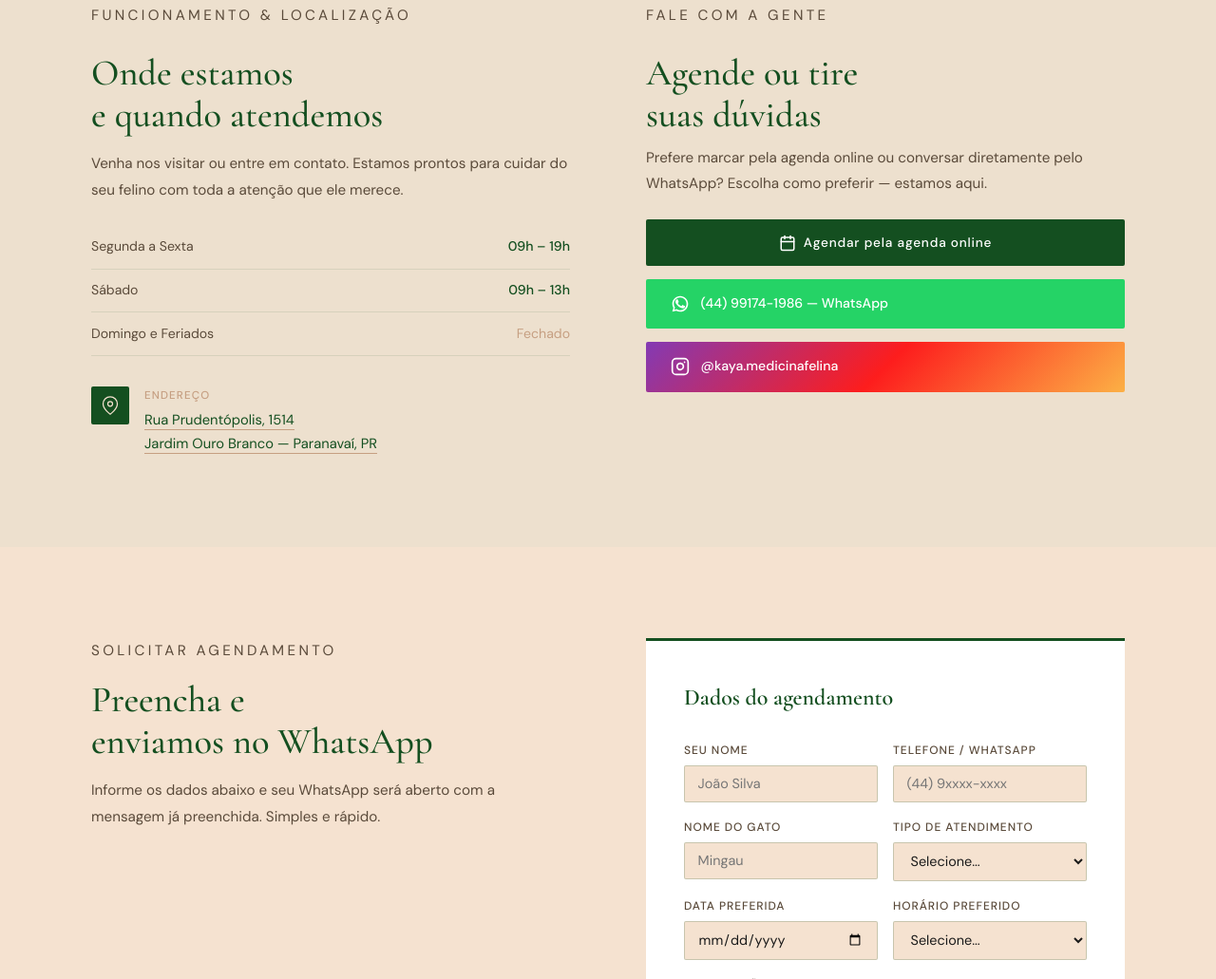
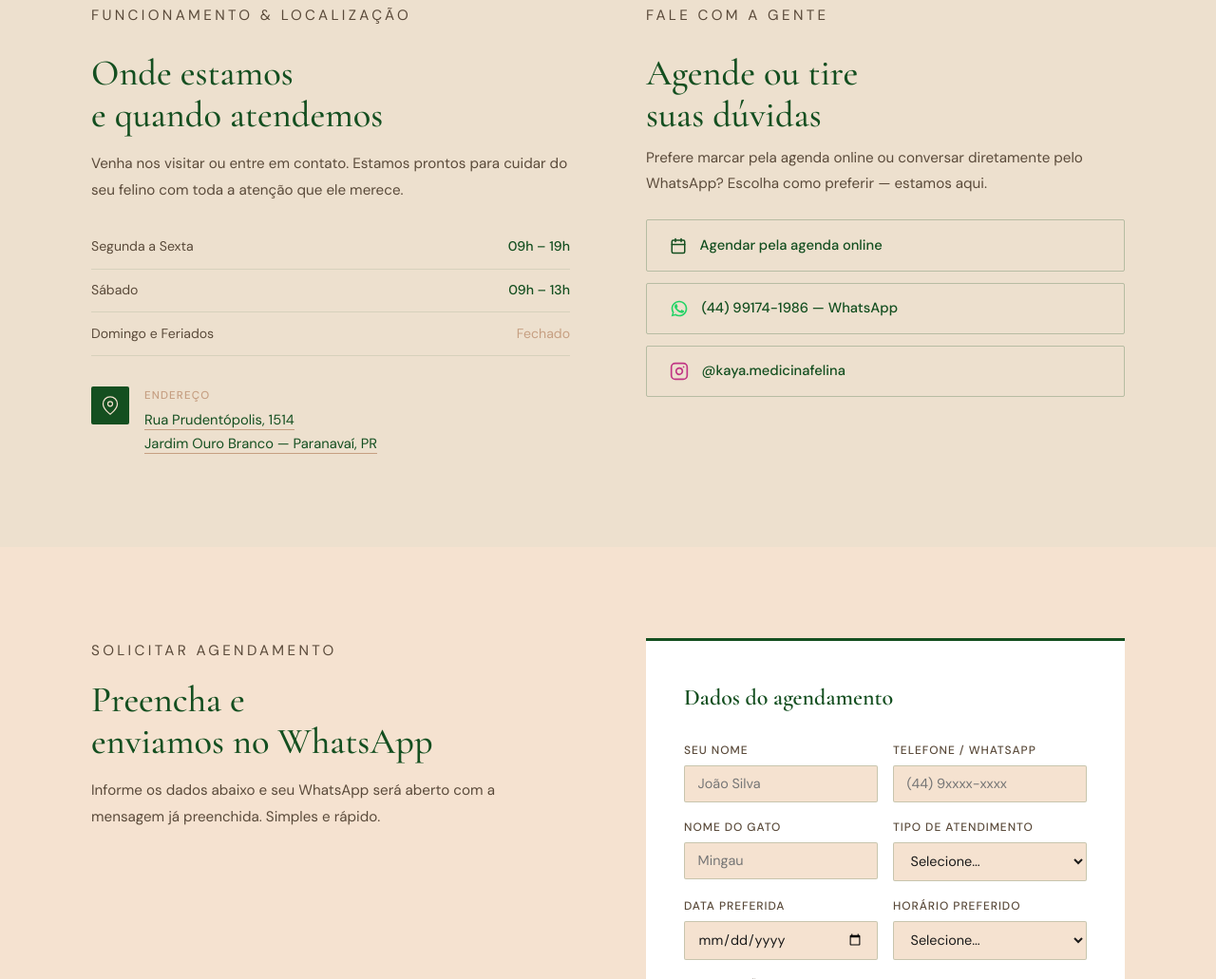
Before and after one commit to kayamedicinafelina/site, a plain HTML site: page index.html in a window 1280 px wide. Shown: the part 3469-4500 px from the top of the page at 95% size. Drawn offline with nearby package versions, Linux system fonts and the light colour scheme.

Commit message:
alterado os botões de contato

```diff
--- a/index.html
+++ b/index.html
@@ -121,11 +121,9 @@
     .contato-bloco{display:flex;flex-direction:column;}
     .contato-bloco h2{font-family:'Cormorant Garamond',serif;font-size:clamp(2rem,3vw,3rem);font-weight:500;color:var(--verde);line-height:1.15;margin-bottom:0.6rem;}
     .contato-bloco>p{font-size:0.95rem;color:var(--suave);line-height:1.8;margin-bottom:1.5rem;}
-    .botoes-contato{display:flex;flex-direction:column;gap:0.85rem;}
-    .btn-whatsapp{display:inline-flex;align-items:center;gap:0.75rem;background:#25D366;color:#fff;text-decoration:none;padding:0.9rem 1.6rem;font-size:0.88rem;font-weight:500;border-radius:2px;transition:background 0.2s,transform 0.15s;}
-    .btn-whatsapp:hover{background:#1dba59;transform:translateY(-1px);}
-    .btn-instagram{display:inline-flex;align-items:center;gap:0.75rem;background:linear-gradient(135deg,#833ab4,#fd1d1d,#fcb045);color:#fff;text-decoration:none;padding:0.9rem 1.6rem;font-size:0.88rem;font-weight:500;border-radius:2px;transition:opacity 0.2s,transform 0.15s;}
-    .btn-instagram:hover{opacity:0.88;transform:translateY(-1px);}
+    .botoes-contato{display:flex;flex-direction:column;gap:0.75rem;}
+    .btn-contato{display:inline-flex;align-items:center;gap:0.85rem;background:transparent;color:#144f20;text-decoration:none;padding:0.85rem 1.5rem;font-family:'DM Sans',sans-serif;font-size:0.92rem;font-weight:500;border:1.5px solid rgba(20,79,32,0.25);border-radius:2px;transition:border-color 0.2s,background 0.2s;}
+    .btn-contato:hover{border-color:#144f20;background:rgba(20,79,32,0.04);}
     .btn-maps{display:inline-flex;align-items:center;gap:0.75rem;background:#fff;color:var(--verde);border:1.5px solid var(--verde);text-decoration:none;padding:0.9rem 1.6rem;font-size:0.88rem;font-weight:500;border-radius:2px;transition:all 0.2s,transform 0.15s;}
     .btn-maps:hover{background:var(--verde);color:#fff;transform:translateY(-1px);}
 
@@ -386,16 +384,16 @@
       <h2>Agende ou tire<br/>suas dúvidas</h2>
       <p>Prefere marcar pela agenda online ou conversar diretamente pelo WhatsApp? Escolha como preferir — estamos aqui.</p>
       <div class="botoes-contato">
-        <a href="https://calendar.app.google/XbURaxofsJKDWMCf6" target="_blank" class="btn-principal" style="justify-content:center;">
-          <svg width="18" height="18" viewBox="0 0 24 24" fill="none" stroke="currentColor" stroke-width="2" stroke-linecap="round" stroke-linejoin="round"><rect x="3" y="4" width="18" height="18" rx="2"/><line x1="16" y1="2" x2="16" y2="6"/><line x1="8" y1="2" x2="8" y2="6"/><line x1="3" y1="10" x2="21" y2="10"/></svg>
+        <a href="https://calendar.app.google/XbURaxofsJKDWMCf6" target="_blank" class="btn-contato">
+          <svg width="18" height="18" viewBox="0 0 24 24" fill="none" stroke="#144f20" stroke-width="2" stroke-linecap="round" stroke-linejoin="round"><rect x="3" y="4" width="18" height="18" rx="2"/><line x1="16" y1="2" x2="16" y2="6"/><line x1="8" y1="2" x2="8" y2="6"/><line x1="3" y1="10" x2="21" y2="10"/></svg>
           Agendar pela agenda online
         </a>
-        <a href="https://api.whatsapp.com/send/?phone=5544991741986&text=Ol%C3%A1&type=phone_number&app_absent=0" target="_blank" class="btn-whatsapp">
-          <svg width="20" height="20" viewBox="0 0 24 24" fill="currentColor"><path d="M17.472 14.382c-.297-.149-1.758-.867-2.03-.967-.273-.099-.471-.148-.67.15-.197.297-.767.966-.94 1.164-.173.199-.347.223-.644.075-.297-.15-1.255-.463-2.39-1.475-.883-.788-1.48-1.761-1.653-2.059-.173-.297-.018-.458.13-.606.134-.133.298-.347.446-.52.149-.174.198-.298.298-.497.099-.198.05-.371-.025-.52-.075-.149-.669-1.612-.916-2.207-.242-.579-.487-.5-.669-.51-.173-.008-.371-.01-.57-.01-.198 0-.52.074-.792.372-.272.297-1.04 1.016-1.04 2.479 0 1.462 1.065 2.875 1.213 3.074.149.198 2.096 3.2 5.077 4.487.709.306 1.262.489 1.694.625.712.227 1.36.195 1.871.118.571-.085 1.758-.719 2.006-1.413.248-.694.248-1.289.173-1.413-.074-.124-.272-.198-.57-.347z"/><path d="M12 2C6.477 2 2 6.477 2 12c0 1.89.525 3.66 1.438 5.168L2 22l4.978-1.395A9.953 9.953 0 0012 22c5.523 0 10-4.477 10-10S17.523 2 12 2zm0 18a7.952 7.952 0 01-4.076-1.12l-.292-.173-3.028.848.847-3.019-.19-.311A7.957 7.957 0 014 12c0-4.411 3.589-8 8-8s8 3.589 8 8-3.589 8-8 8z"/></svg>
+        <a href="https://api.whatsapp.com/send/?phone=5544991741986&text=Ol%C3%A1&type=phone_number&app_absent=0" target="_blank" class="btn-contato">
+          <svg width="20" height="20" viewBox="0 0 24 24" fill="#25D366"><path d="M17.472 14.382c-.297-.149-1.758-.867-2.03-.967-.273-.099-.471-.148-.67.15-.197.297-.767.966-.94 1.164-.173.199-.347.223-.644.075-.297-.15-1.255-.463-2.39-1.475-.883-.788-1.48-1.761-1.653-2.059-.173-.297-.018-.458.13-.606.134-.133.298-.347.446-.52.149-.174.198-.298.298-.497.099-.198.05-.371-.025-.52-.075-.149-.669-1.612-.916-2.207-.242-.579-.487-.5-.669-.51-.173-.008-.371-.01-.57-.01-.198 0-.52.074-.792.372-.272.297-1.04 1.016-1.04 2.479 0 1.462 1.065 2.875 1.213 3.074.149.198 2.096 3.2 5.077 4.487.709.306 1.262.489 1.694.625.712.227 1.36.195 1.871.118.571-.085 1.758-.719 2.006-1.413.248-.694.248-1.289.173-1.413-.074-.124-.272-.198-.57-.347z"/><path d="M12 2C6.477 2 2 6.477 2 12c0 1.89.525 3.66 1.438 5.168L2 22l4.978-1.395A9.953 9.953 0 0012 22c5.523 0 10-4.477 10-10S17.523 2 12 2zm0 18a7.952 7.952 0 01-4.076-1.12l-.292-.173-3.028.848.847-3.019-.19-.311A7.957 7.957 0 014 12c0-4.411 3.589-8 8-8s8 3.589 8 8-3.589 8-8 8z"/></svg>
           (44) 99174-1986 — WhatsApp
         </a>
-        <a href="https://www.instagram.com/kaya.medicinafelina/" target="_blank" class="btn-instagram">
-          <svg width="20" height="20" viewBox="0 0 24 24" fill="none" stroke="currentColor" stroke-width="2" stroke-linecap="round" stroke-linejoin="round"><rect x="2" y="2" width="20" height="20" rx="5" ry="5"/><path d="M16 11.37A4 4 0 1 1 12.63 8 4 4 0 0 1 16 11.37z"/><line x1="17.5" y1="6.5" x2="17.51" y2="6.5"/></svg>
+        <a href="https://www.instagram.com/kaya.medicinafelina/" target="_blank" class="btn-contato">
+          <svg width="20" height="20" viewBox="0 0 24 24" fill="none" stroke="#C13584" stroke-width="2" stroke-linecap="round" stroke-linejoin="round"><rect x="2" y="2" width="20" height="20" rx="5" ry="5"/><path d="M16 11.37A4 4 0 1 1 12.63 8 4 4 0 0 1 16 11.37z"/><line x1="17.5" y1="6.5" x2="17.51" y2="6.5"/></svg>
           @kaya.medicinafelina
         </a>
       </div>
```
